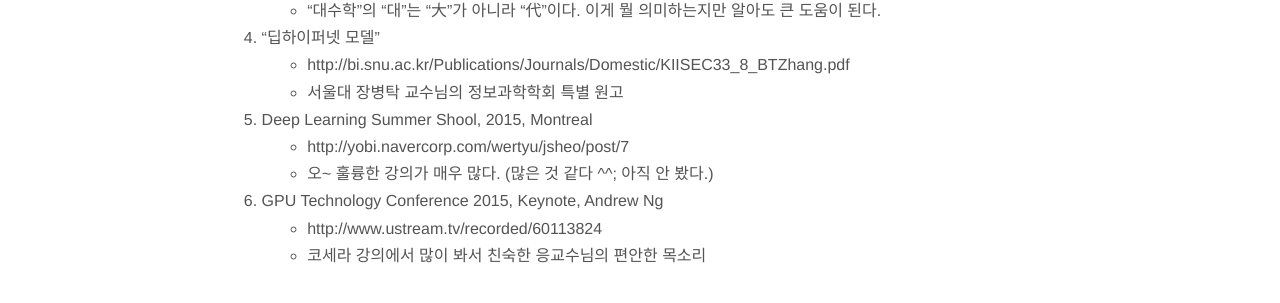
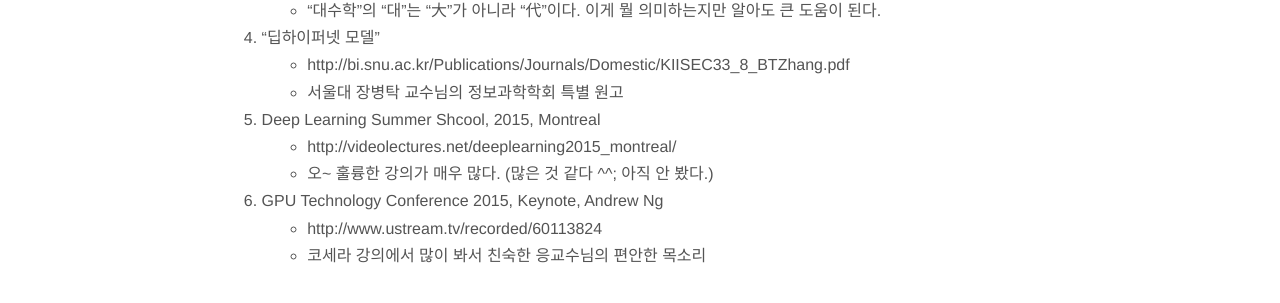
Before and after one commit to jason-heo/jason-heo.github.io, a Jekyll site: the page built from _posts/2015-09-19-ml-materials.md, in a window 1280 px wide. Shown: the part 672-975 px from the top of the page. Built offline with Jekyll 4.4.1, drawn with Linux system fonts in a browser that asks for light colours; Markdown is read by kramdown in place of the engine named in the settings; comment, search, counter and statistics services are not loaded.

Commit message:
Update 2015-09-19-ml-materials.md

```diff
--- a/_posts/2015-09-19-ml-materials.md
+++ b/_posts/2015-09-19-ml-materials.md
@@ -19,8 +19,8 @@
 1. "딥하이퍼넷 모델"
     - http://bi.snu.ac.kr/Publications/Journals/Domestic/KIISEC33_8_BTZhang.pdf
     - 서울대 장병탁 교수님의 정보과학학회 특별 원고
-1. Deep Learning Summer Shool, 2015, Montreal
-    - http://yobi.navercorp.com/wertyu/jsheo/post/7
+1. Deep Learning Summer Shcool, 2015, Montreal
+    - http://videolectures.net/deeplearning2015_montreal/
     - 오~ 훌륭한 강의가 매우 많다. (많은 것 같다 ^^; 아직 안 봤다.)
 1. GPU Technology Conference 2015, Keynote, Andrew Ng
     - http://www.ustream.tv/recorded/60113824
```
